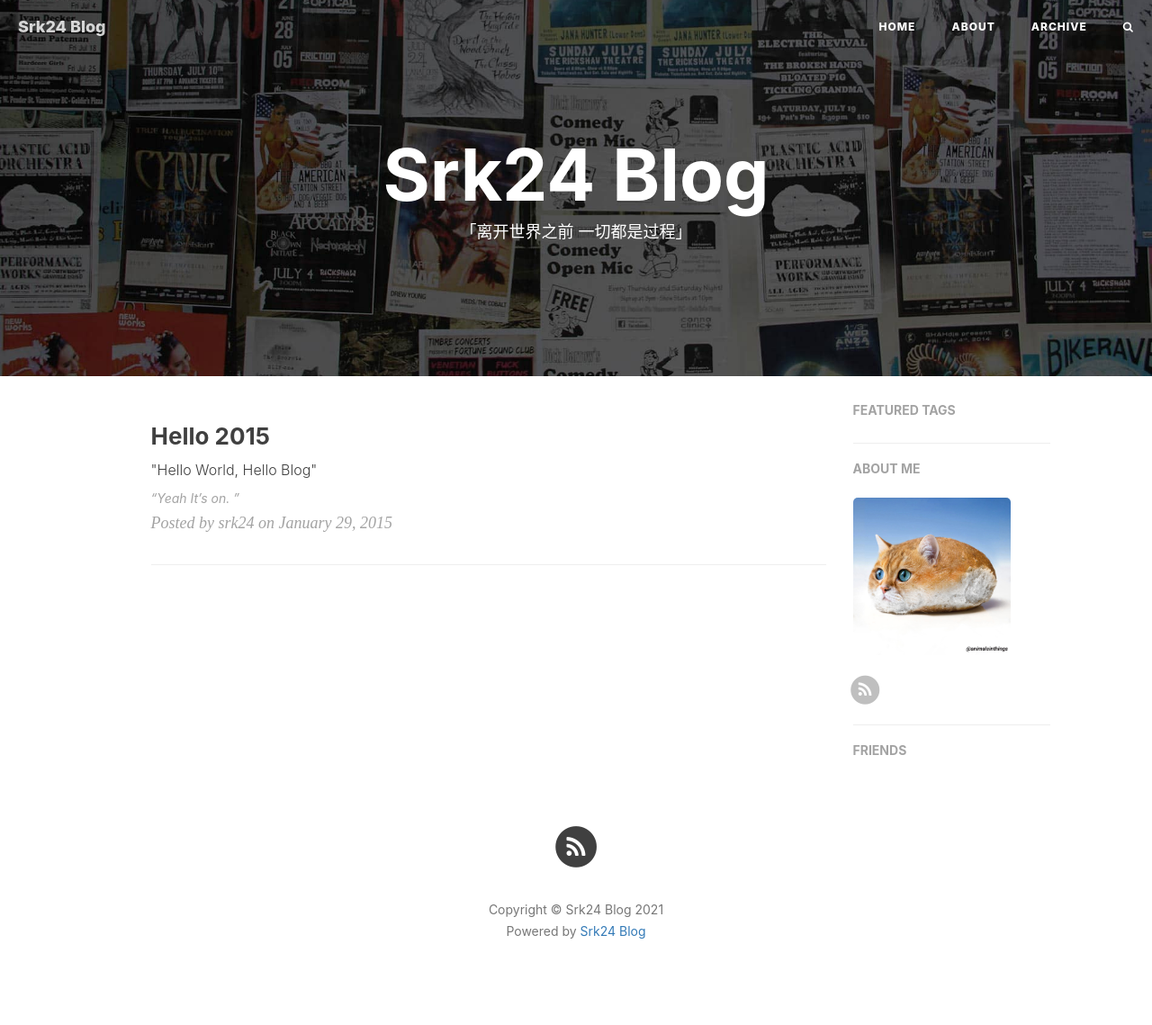
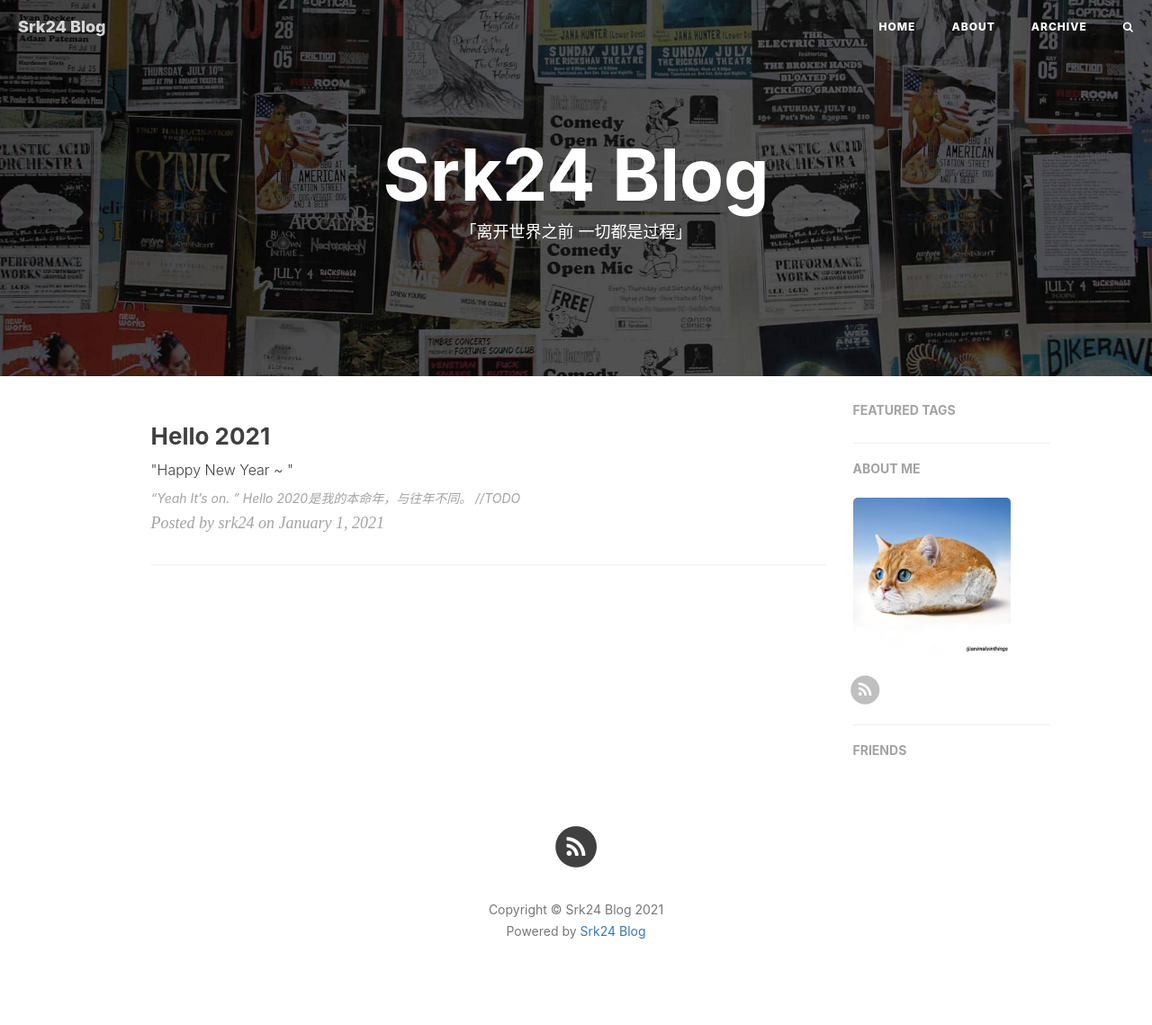
Before and after one commit to srk24/srk24.github.io, a Jekyll site: the page built from index.html, in a window 1280 px wide. Shown: the whole page at 90% size. Built offline with Jekyll 4.4.1, drawn with Linux system fonts in a browser that asks for light colours; nearby versions of some CDN libraries; the list of posts is cut into pages by our own code; comment, search, counter and statistics services are not loaded.

Commit message:
[update]

```diff
--- a/_posts/2021-03-04-hello-2021.md
+++ b/_posts/2021-03-04-hello-2021.md
@@ -1,13 +1,17 @@
 ---
 layout:     post
-title:      "Hello 2015"
-subtitle:   " \"Hello World, Hello Blog\""
-date:       2015-01-29 12:00:00
+title:      "Hello 2021"
+subtitle:   " \"Happy New Year ~ \""
+date:       2021-01-01 00:00:00
 author:     "srk24"
 header-img: "img/1/post-bg-2021.jpg"
 catalog: true
 tags:
-    - Meta
+    - 生活
 ---
 
 > “Yeah It's on. ”
+
+# Hello
+2020是我的本命年，与往年不同。
+//TODO
--- a/about.html
+++ b/about.html
@@ -18,7 +18,7 @@ header-img: "img/about-bg.jpg"
     <h5>致谢：</h5>
 
     <ul>
-        <li>这个Blog是我通过Fork <a href="huxpro.github.io">成品</a> 修改搭建的。</li>
+        <li>这个Blog是我通过Fork <a href="https://github.com/Huxpro/huxpro.github.io">成品</a> 修改搭建的。</li>
     </ul>
 
 </div>
```
